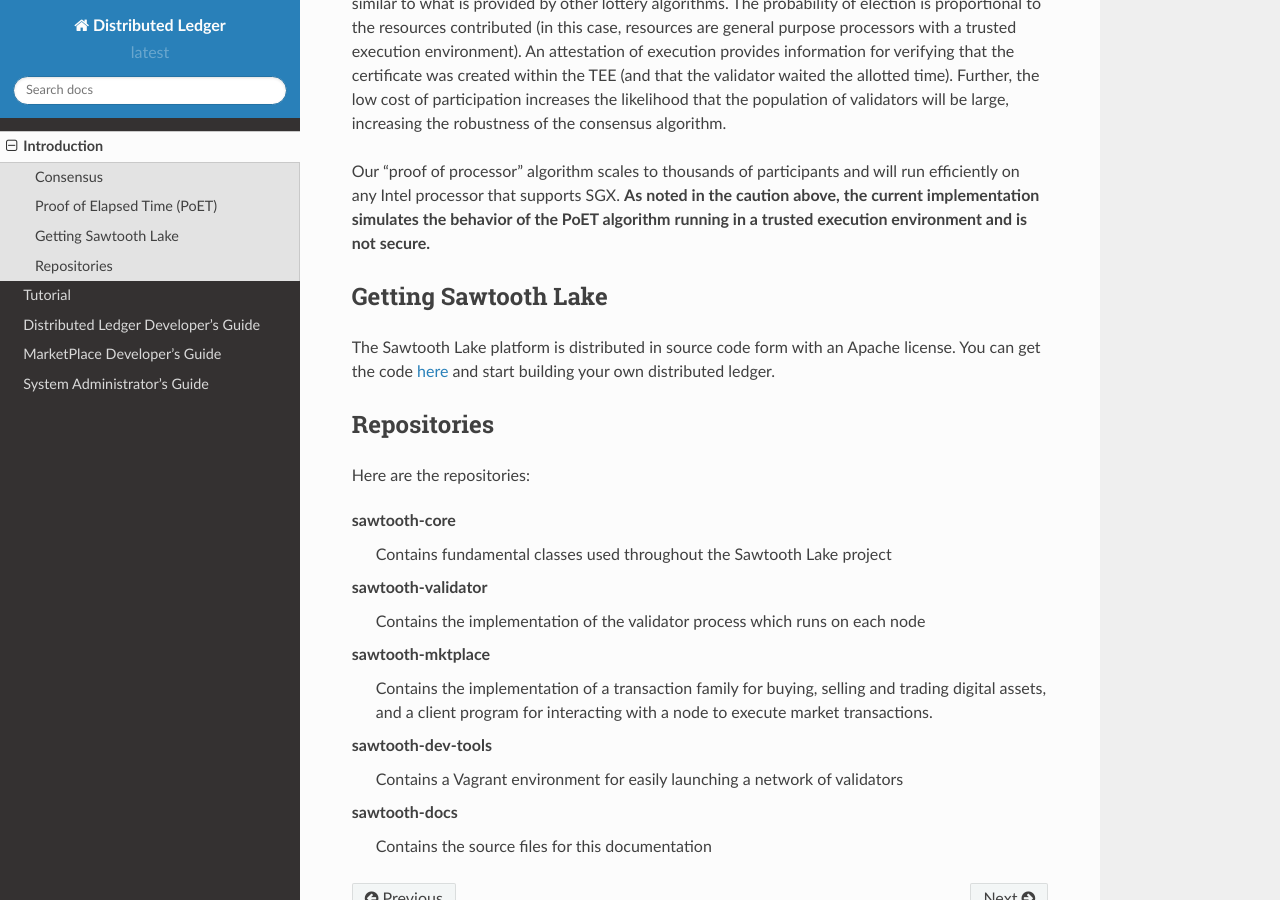
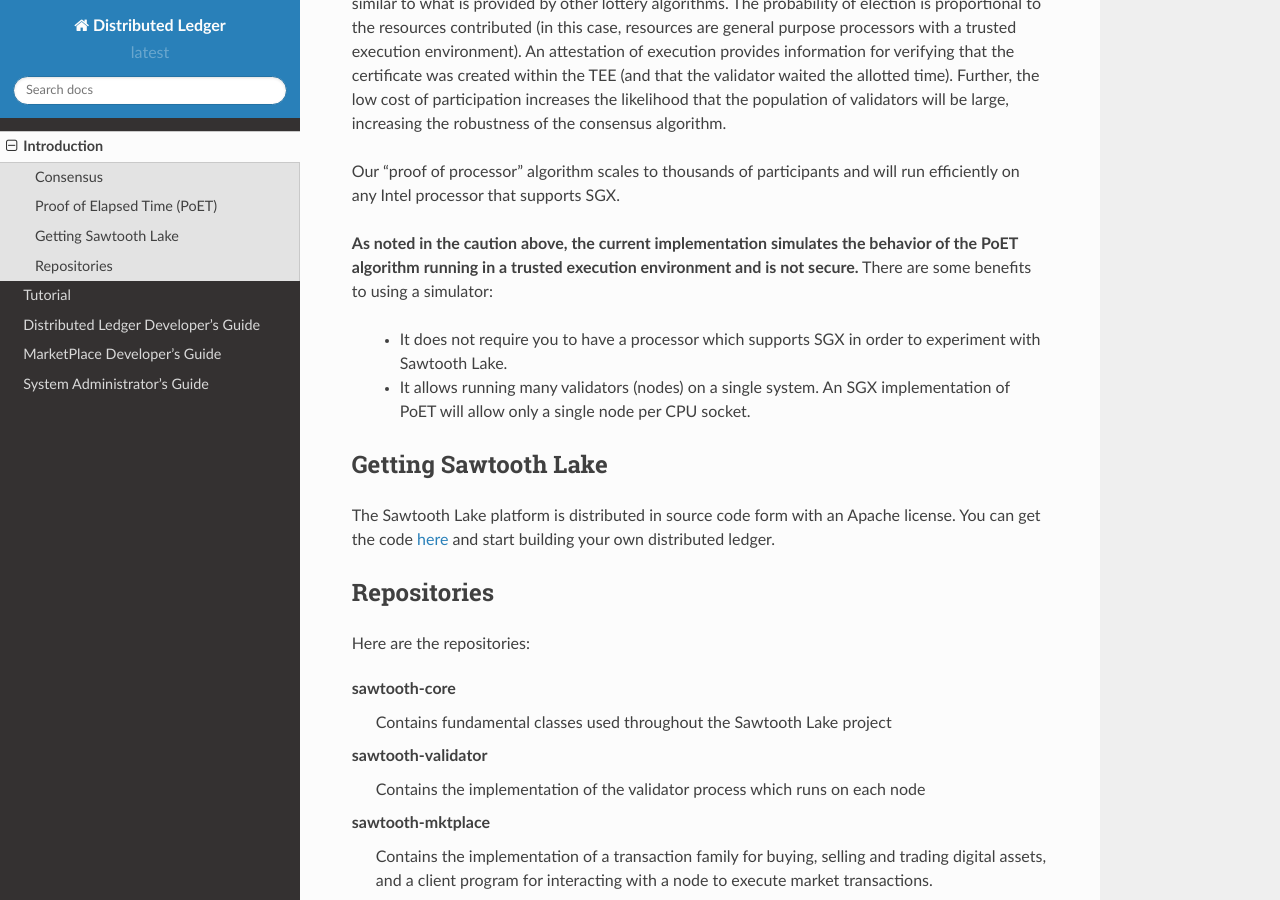
Before and after one commit to hyperledger-archives/sawtooth-core, a Sphinx documentation site: the page built from source/introduction.rst, in a window 1280 px wide and 900 px high, scrolled down 2445 px. Built offline with Sphinx 7.4.7 and the Read the Docs theme 2.0.0, drawn with Linux system fonts in a browser that asks for light colours; pages that are not in the unit, such as notebooks, are missing from menus.

Commit message:
Add benefits of PoET simulator
Add benefits of PoET simulator

```diff
--- a/source/introduction.rst
+++ b/source/introduction.rst
@@ -144,9 +144,17 @@
 
 Our “proof of processor” algorithm scales to thousands of participants
 and will run efficiently on any Intel processor that supports SGX.
+
 **As noted in the caution above, the current implementation simulates
 the behavior of the PoET algorithm running in a trusted execution environment
-and is not secure.**
+and is not secure.** There are some benefits to using a simulator:
+
+    * It does not require you to have a processor which supports SGX
+      in order to experiment with Sawtooth Lake.
+
+    * It allows running many validators (nodes) on a single system. An SGX
+      implementation of PoET will allow only a single node per CPU socket.
+
 
 Getting Sawtooth Lake
 =====================
```
